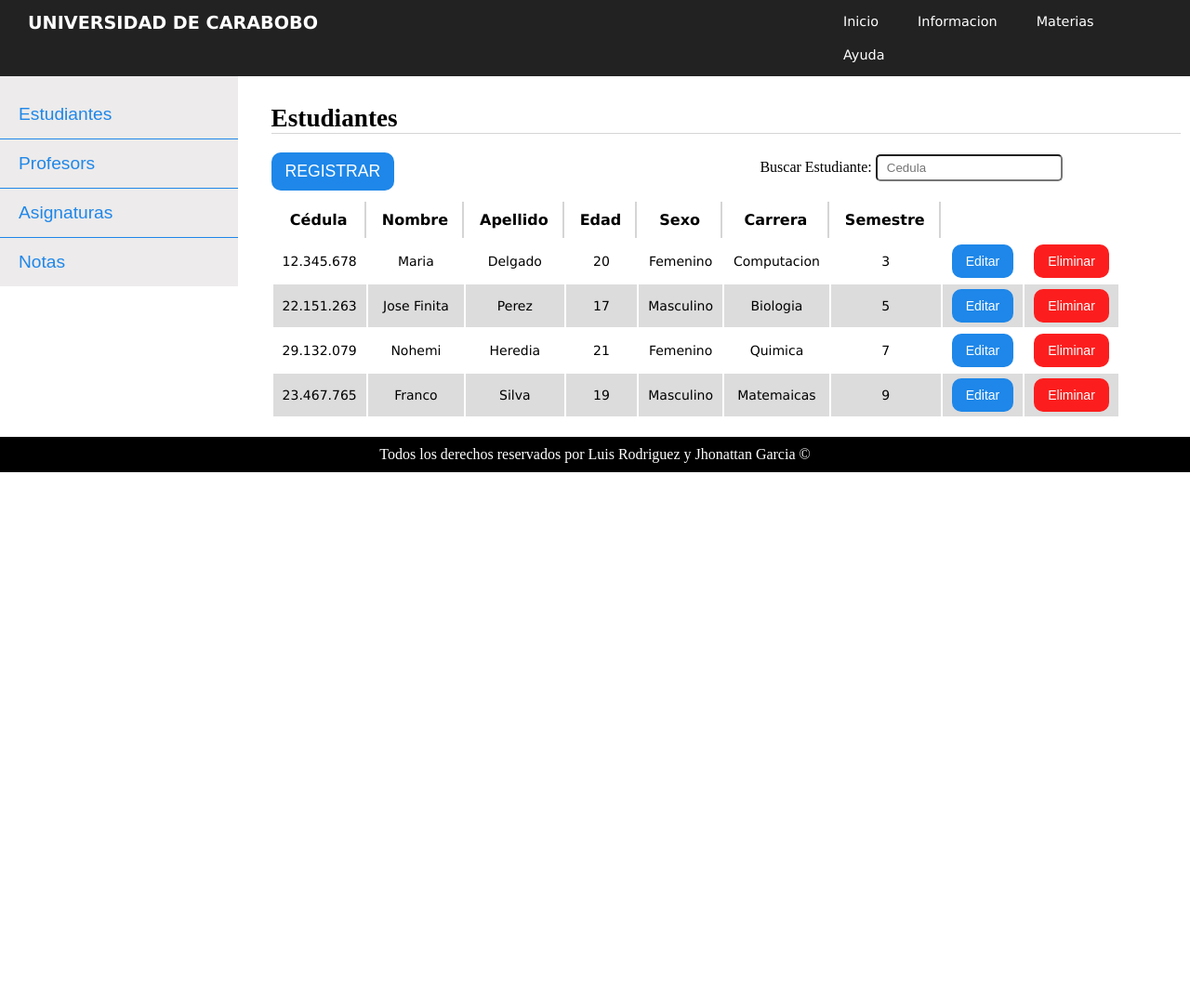
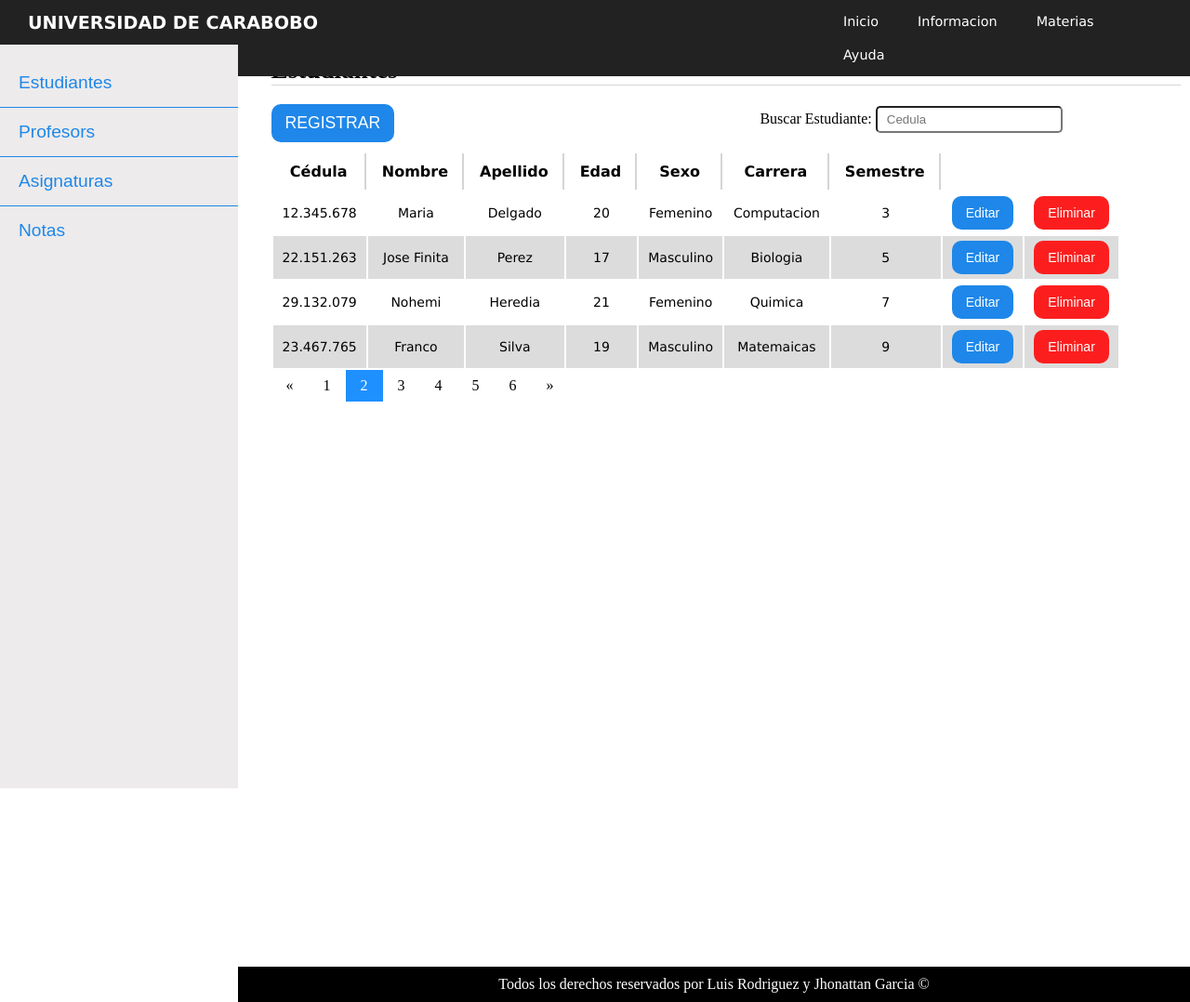
Before and after one commit to DarkusPhantom/proyecto-estudiantes, a PHP site: page /estudiantes.html in a window 1280 px wide. Shown: the whole page at 93% size. Before the commit the page ends 508 px from the top, so only its background shows below. Run offline with PHP 8.4, Linux system fonts and the light colour scheme.

Commit message:
Actualizacion

```diff
--- a/css/styles.css
+++ b/css/styles.css
@@ -19,12 +19,16 @@ a{
 
 
 /*------Header------*/
-
+header {
+	width: 100%;
+	position: fixed; /* Set the navbar to fixed position */
+	top: 0; /* Position the navbar at the top of the page */
+}
 header div.contenedor {
 	background-color:  #222222;
 	padding: 5px 10px;
 	overflow: hidden;
-	width: 100%;
+
 }
 
 /*Logo*/
@@ -65,9 +69,10 @@ nav.navegacion-principal a:hover {
 }
 
 /*Cuerpo de la pagina*/
-div.contenedor {
+div.contenedor.cuerpo {
 	width: 100%;
 	height: 100%;
+	margin-top: 30px;
 }
 
 div.contenido {
@@ -75,6 +80,7 @@ div.contenido {
 	margin-top: 10px;
 	float: right;
 	width: 78%;
+	height: 1000px;
 }
 
 div.contenido div.encabezado-tabla {
@@ -165,7 +171,10 @@ aside {
 	background-color: #EDEBEB;
 	float: left;
 	width: 20%;
-	height: auto;
+	height: 100%; /* Full-height: remove this if you want "auto" height */
+	position: fixed; /* Fixed Sidebar (stay in place on scroll) */
+	left: 0;
+	top: 48px;
 }
 
 /*Barra de Menu Lateral*/
@@ -195,12 +204,32 @@ ul.barra-menu li a:hover {
 	color: white;
 }
 
+/* Pagination links */
+
+.pagination a {
+  color: black;
+  float: left;
+  padding: 8px 16px;
+  text-decoration: none;
+  transition: background-color .3s;
+}
+
+/* Style the active/current link */
+.pagination a.active {
+  background-color: dodgerblue;
+  color: white;
+}
+
+/* Add a grey background color on mouse-over */
+.pagination a:hover:not(.active) {background-color: #ddd;}
+
+
 /*------------Footer--------*/
 footer {
-	width: 100%;
+	width: 80%;
 	padding: 10px 15px;
 	background-color: black;
-	clear: both;
+	float: right;
 	overflow: hidden;
 }
 
--- a/estudiantes.html
+++ b/estudiantes.html
@@ -20,7 +20,7 @@
 		</div>
 	</header>
 
-	<div class="contenedor">
+	<div class="contenedor cuerpo">
 		<div class="contenido">
 			<div class="encabezado-tabla">
 				<h2>Estudiantes</h2>
@@ -96,10 +96,19 @@
 					</tr>
 				</tbody>
 			</table>
+			<div class="pagination">
+				<a href="#">&laquo;</a>
+				<a href="#">1</a>
+				<a class="active" href="#">2</a>
+				<a href="#">3</a>
+				<a href="#">4</a>
+				<a href="#">5</a>
+				<a href="#">6</a>
+				<a href="#">&raquo;</a>
+			</div>
 		</div>
 
-	</div>
-<aside>
+		<aside>
 			<ul class="barra-menu">
 				<li><a href="#">Estudiantes</a></li>
 				<li><a href="#">Profesors</a></li>
@@ -107,9 +116,10 @@
 				<li><a href="#">Notas</a></li>
 			</ul>
 		</aside>
-	<footer class="clearfix">
-		<p>Todos los derechos reservados por Luis Rodriguez y Jhonattan Garcia &copy;</p>
-	</footer>
 
+		<footer>
+			<p>Todos los derechos reservados por Luis Rodriguez y Jhonattan Garcia &copy;</p>
+		</footer>
+	</div>
 </body>
 </html>
```
